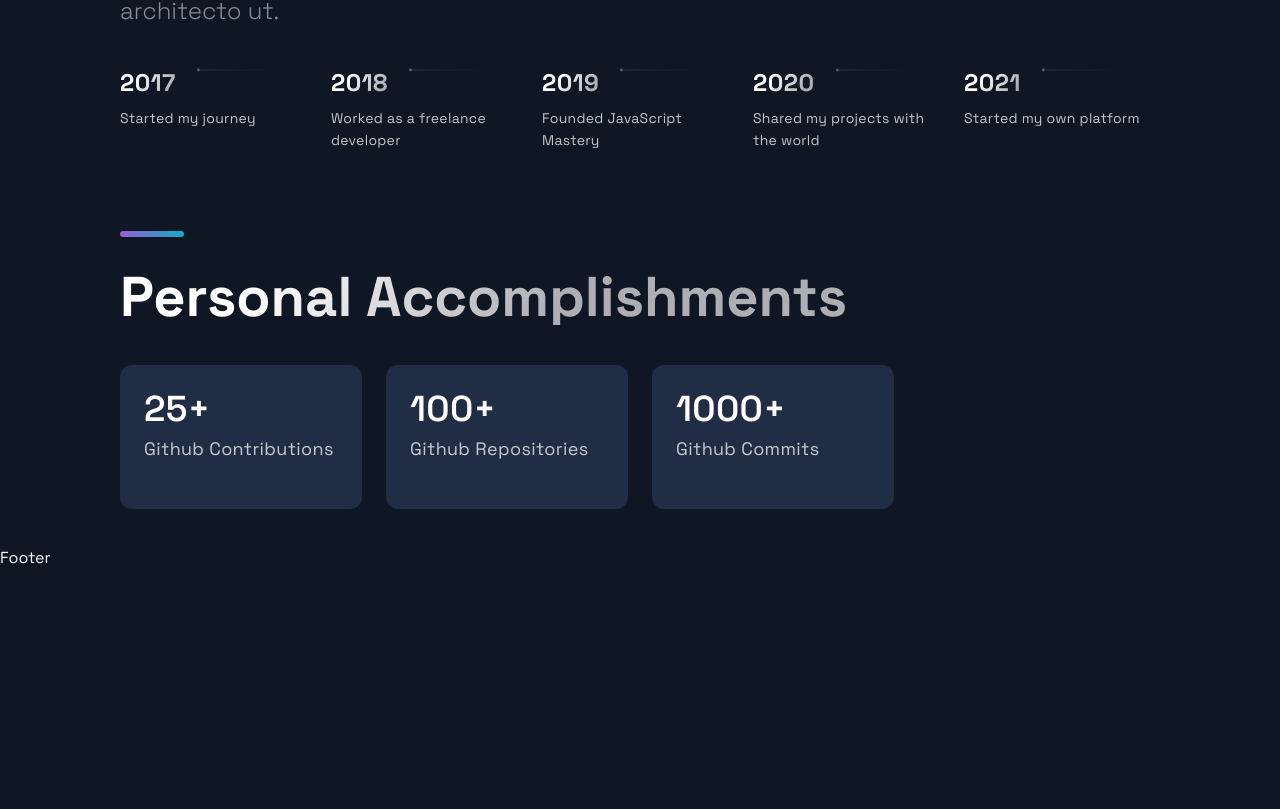
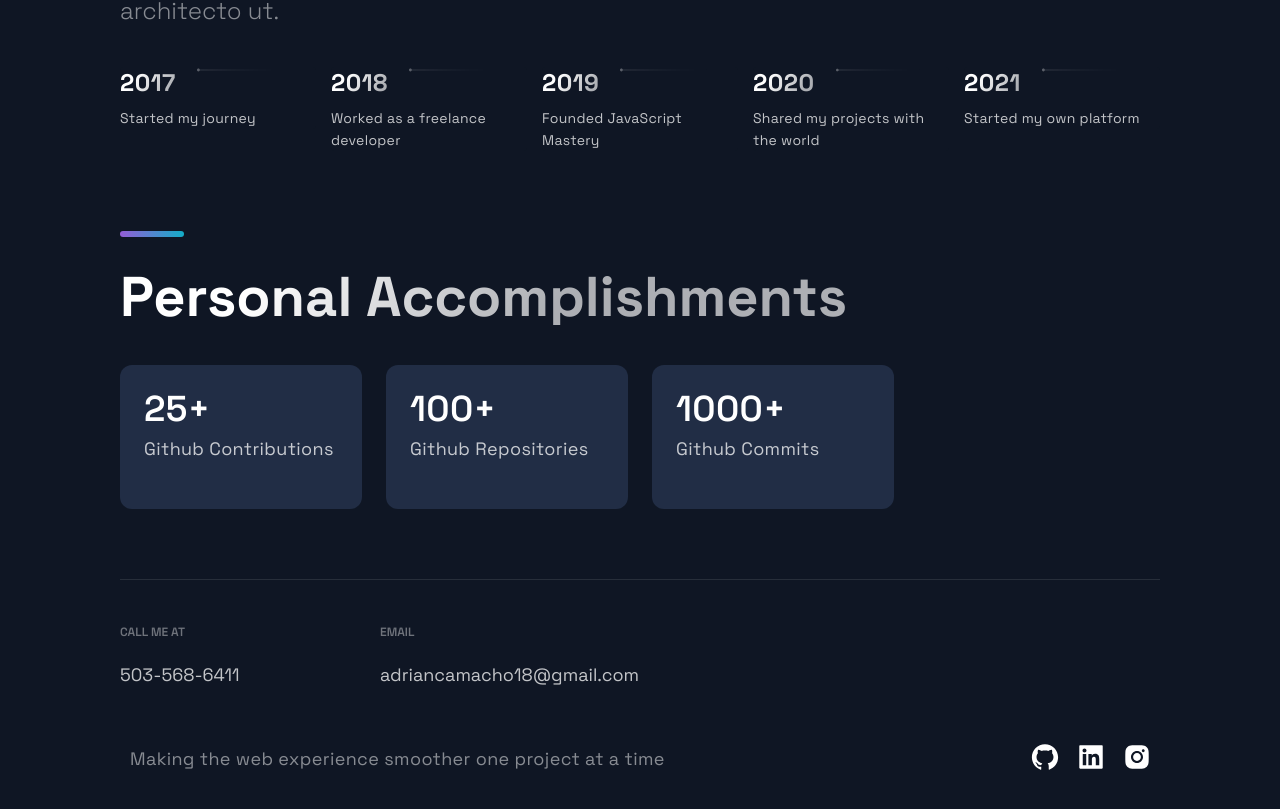
Before and after one commit to chonnessey/next-portfolio, a Next.js app: page / in a window 1280 px wide. Shown: the part 3282-4091 px from the top of the page. Before the commit the page ends 3850 px from the top, so only its background shows below. Built offline with nearby package versions, Linux system fonts and the light colour scheme.

Commit message:
WIP: filling out info

```diff
--- a/src/components/Footer/Footer.js
+++ b/src/components/Footer/Footer.js
@@ -6,9 +6,34 @@
 
 const Footer = () => {
   return (
-    <div>
-      Footer
-    </div>
+    <FooterWrapper>
+      <LinkList>
+        <LinkColumn>
+          <LinkTitle>Call Me At</LinkTitle>
+          <LinkItem href="tel:503-568-6411">503-568-6411</LinkItem>
+        </LinkColumn>
+        <LinkColumn>
+          <LinkTitle>Email</LinkTitle>
+          <LinkItem href="mailto:adriancamacho18@gmail.com">adriancamacho18@gmail.com</LinkItem>
+        </LinkColumn>
+      </LinkList>
+      <SocialIconsContainer>
+        <CompanyContainer>
+          <Slogan>Making the web experience smoother one project at a time</Slogan>
+        </CompanyContainer>
+        <SocialContainer>
+          <SocialIcons href='https://github.com/chonnessey'>
+            <AiFillGithub size='3rem' />
+          </SocialIcons>
+          <SocialIcons href='https://www.linkedin.com/in/adrian-camacho-epicodus/'>
+            <AiFillLinkedin size='3rem' />
+          </SocialIcons>
+          <SocialIcons href='https://www.instagram.com/chonnessey/'>
+            <AiFillInstagram size='3rem' />
+          </SocialIcons>
+        </SocialContainer>
+      </SocialIconsContainer>
+    </FooterWrapper>
   );
 };
 
--- a/src/constants/constants.js
+++ b/src/constants/constants.js
@@ -14,7 +14,7 @@
     image: '/images/memory.png',
     tags: ['React', 'JavaScript'],
     source: 'https://github.com/chonnessey/memory-game',
-    visit: '',
+    visit: 'https://condescending-bhaskara-7ab493.netlify.app/',
     id: 1,
   },
   {
```
